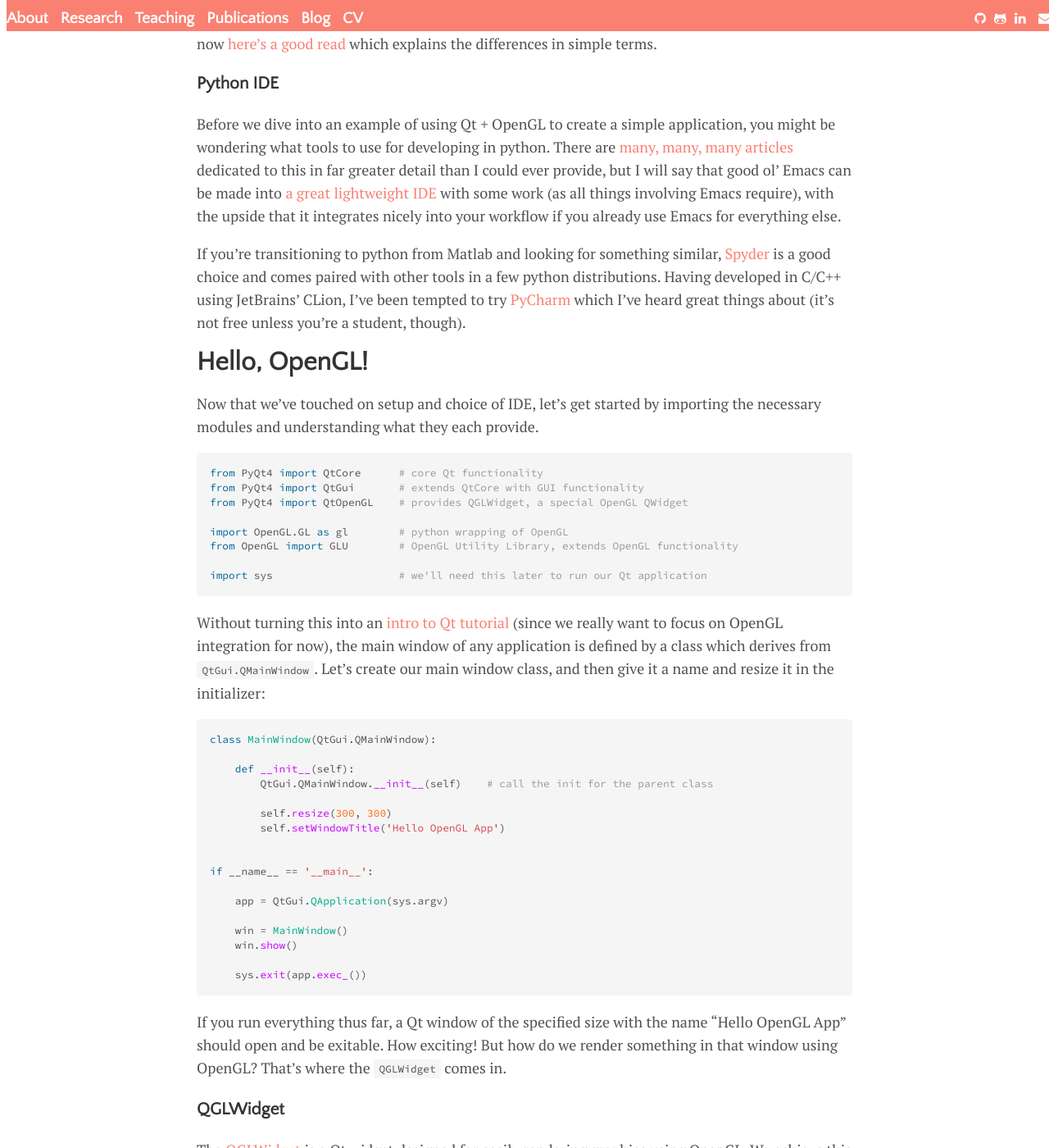
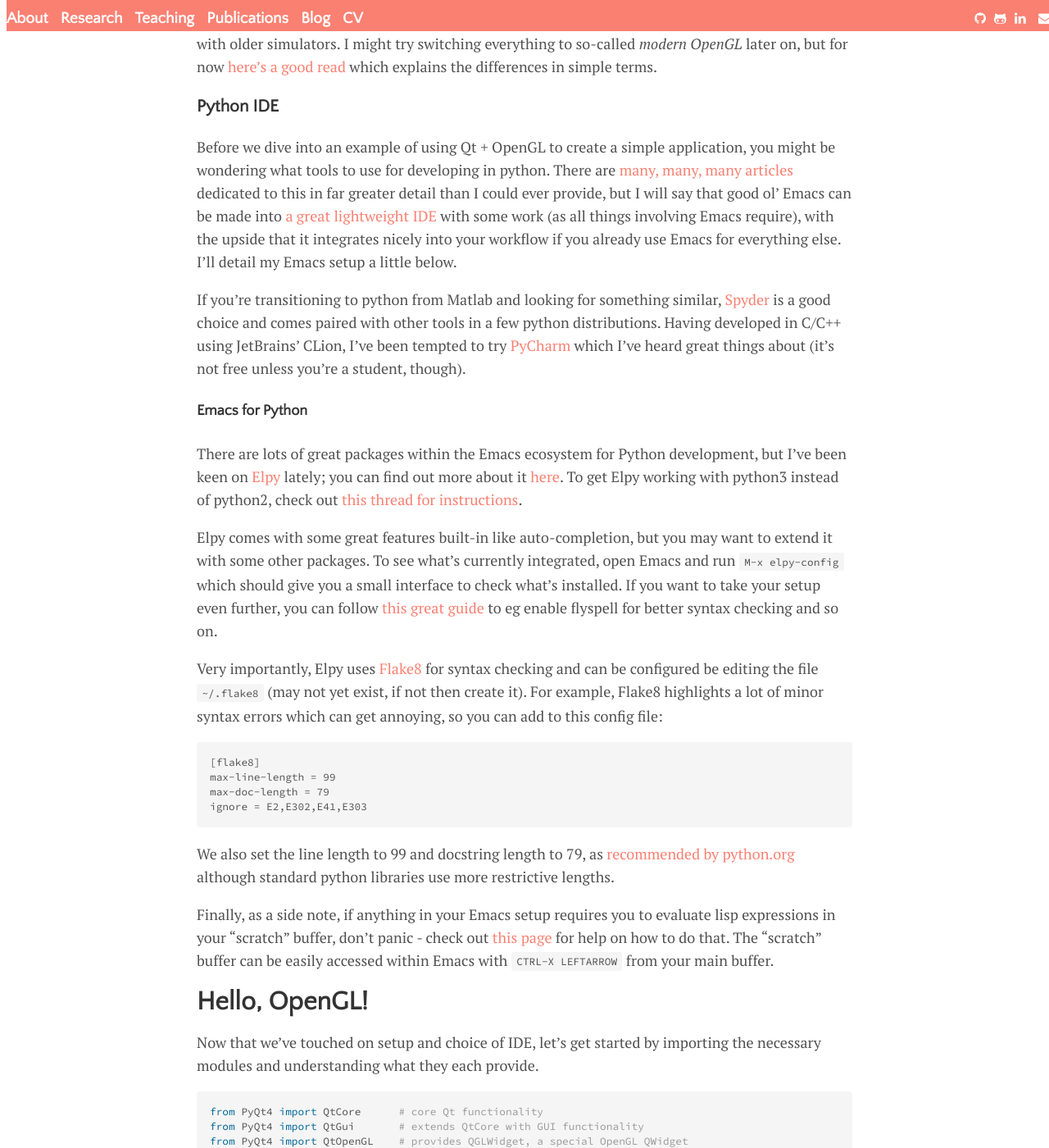
Before and after one commit to nrotella/nrotella.github.io, a Jekyll site: the page built from _posts/2018-06-29-first-steps-python-qt-opengl.md, in a window 1280 px wide and 1400 px high, scrolled down 2082 px. Shown: the whole window at 82% size. Built offline with Jekyll 4.4.1, drawn with Linux system fonts in a browser that asks for light colours; nearby versions of some CDN libraries; library files that are not in the unit come from our copies; comment, search, counter and statistics services are not loaded.

Commit message:
Minor updates to original python simulator post
Added some details on setting up Emacs for python development based on
some notes I just found from a while ago.

````diff
--- a/_posts/2018-06-29-first-steps-python-qt-opengl.md
+++ b/_posts/2018-06-29-first-steps-python-qt-opengl.md
@@ -44,9 +44,28 @@ Note that the OpenGL functionality we'll be using here is mostly part of the [Fi
 
 ### Python IDE
 
-Before we dive into an example of using Qt + OpenGL to create a simple application, you might be wondering what tools to use for developing in python.  There are [many, many, many articles](https://www.google.com/search?q=best+python+ide&rlz=1C1GCEA_enUS780US780&oq=best+python+ide&aqs=chrome..69i57j0l5.2479j0j7&sourceid=chrome&ie=UTF-8){:target="_blank"} dedicated to this in far greater detail than I could ever provide, but I will say that good ol' Emacs can be made into [a great lightweight IDE](https://realpython.com/emacs-the-best-python-editor/){:target="blank_"} with some work (as all things involving Emacs require), with the upside that it integrates nicely into your workflow if you already use Emacs for everything else.
+Before we dive into an example of using Qt + OpenGL to create a simple application, you might be wondering what tools to use for developing in python.  There are [many, many, many articles](https://www.google.com/search?q=best+python+ide&rlz=1C1GCEA_enUS780US780&oq=best+python+ide&aqs=chrome..69i57j0l5.2479j0j7&sourceid=chrome&ie=UTF-8){:target="_blank"} dedicated to this in far greater detail than I could ever provide, but I will say that good ol' Emacs can be made into [a great lightweight IDE](https://realpython.com/emacs-the-best-python-editor/){:target="blank_"} with some work (as all things involving Emacs require), with the upside that it integrates nicely into your workflow if you already use Emacs for everything else. I'll detail my Emacs setup a little below.
 
 If you're transitioning to python from Matlab and looking for something similar, [Spyder](https://pythonhosted.org/spyder/installation.html){:target="blank_"} is a good choice and comes paired with other tools in a few python distributions.  Having developed in C/C++ using JetBrains' CLion, I've been tempted to try [PyCharm](https://www.jetbrains.com/pycharm/){:target="blank_"} which I've heard great things about (it's not free unless you're a student, though).
+
+#### Emacs for Python
+
+There are lots of great packages within the Emacs ecosystem for Python development, but I've been keen on [Elpy](https://github.com/jorgenschaefer/elpy) lately; you can find out more about it [here](http://elpy.readthedocs.io/en/latest/ide.html). To get Elpy working with python3 instead of python2, check out [this thread for instructions](https://emacs.stackexchange.com/questions/16637/how-to-set-up-elpy-to-use-python3).
+
+Elpy comes with some great features built-in like auto-completion, but you may want to extend it with some other packages. To see what's currently integrated, open Emacs and run ```M-x elpy-config``` which should give you a small interface to check what's installed. If you want to take your setup even further, you can follow [this great guide](https://realpython.com/blog/python/emacs-the-best-python-editor/) to eg enable flyspell for better syntax checking and so on.
+
+Very importantly, Elpy uses [Flake8](https://realpython.com/blog/python/emacs-the-best-python-editor/) for syntax checking and can be configured be editing the file ```~/.flake8``` (may not yet exist, if not then create it). For example, Flake8 highlights a lot of minor syntax errors which can get annoying, so you can add to this config file:
+
+```bash
+[flake8]
+max-line-length = 99
+max-doc-length = 79
+ignore = E2,E302,E41,E303
+```
+
+We also set the line length to 99 and docstring length to 79, as [recommended by python.org](https://www.python.org/dev/peps/pep-0008/#maximum-line-length) although standard python libraries use more restrictive lengths.
+
+Finally, as a side note, if anything in your Emacs setup requires you to evaluate lisp expressions in your "scratch" buffer, don't panic - check out [this page](https://www.gnu.org/software/emacs/manual/html_node/emacs/Lisp-Interaction.html) for help on how to do that. The "scratch" buffer can be easily accessed within Emacs with ```CTRL-X LEFTARROW``` from your main buffer.
 
 # Hello, OpenGL!
 
````
